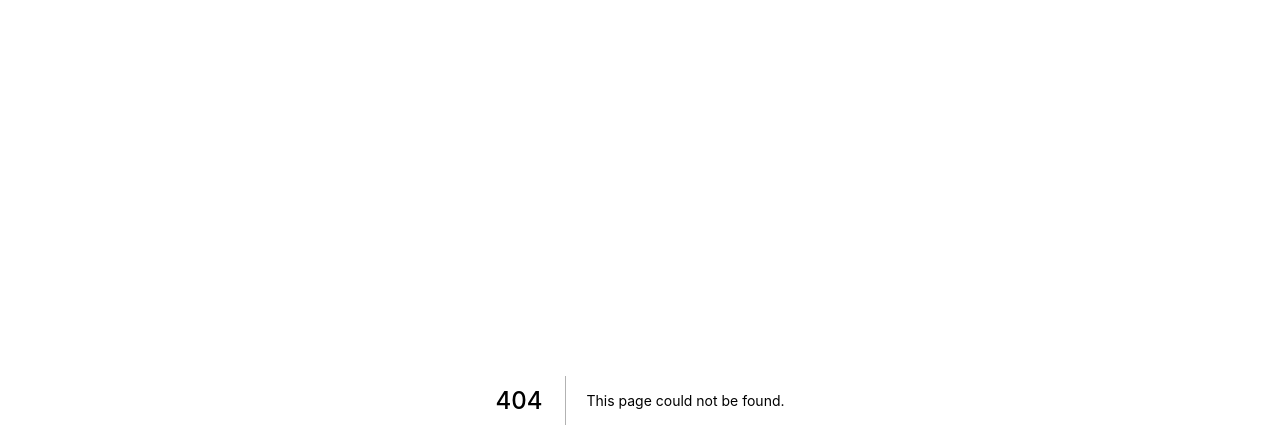
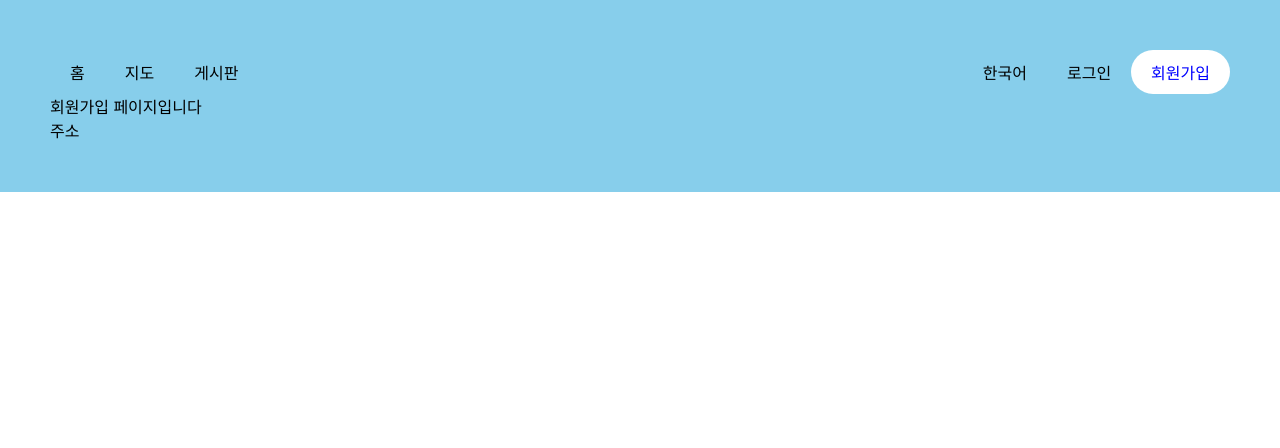
Before and after one commit to park-suyeon/WM, a Next.js app: page /signup in a window 1280 px wide. Before the commit this address had no page. Shown: the top 448 px of the page. Built offline with nearby package versions, Linux system fonts and the light colour scheme.

Commit message:
signup페이지

```diff
--- /dev/null
+++ b/pages/signup.js
@@ -0,0 +1,58 @@
+import Head from "next/head";
+import Image from "next/image";
+import styled from "styled-components";
+const LoginBlock = styled.div`
+  background-color: skyblue;
+  display: flex;
+  flex-direction: column;
+  padding: 50px;
+  .header {
+    display: flex;
+    justify-content: space-between;
+  }
+  .nav {
+    display: flex;
+  }
+  .account {
+    display: flex;
+    & > div {
+      padding: 10px 20px;
+    }
+  }
+  .link {
+    padding: 10px 20px;
+  }
+  .membership {
+    background-color: white;
+    color: blue;
+    border-radius: 30px;
+    cursor: pointer;
+  }
+`;
+export default function Home() {
+  return (
+    <div>
+      <Head>
+        <title>Create Next App</title>
+        <meta name="description" content="Generated by create next app" />
+        <link rel="icon" href="/favicon.ico" />
+      </Head>
+      <LoginBlock>
+        <div className="header">
+          <div className="nav">
+            <div className="link">홈</div>
+            <div className="link">지도</div>
+            <div className="link">게시판</div>
+          </div>
+          <div className="account">
+            <div>한국어</div>
+            <div>로그인</div>
+            <div className="membership">회원가입</div>
+          </div>
+        </div>
+        <div>회원가입 페이지입니다</div>
+        <div>주소</div>
+      </LoginBlock>
+    </div>
+  );
+}
```
